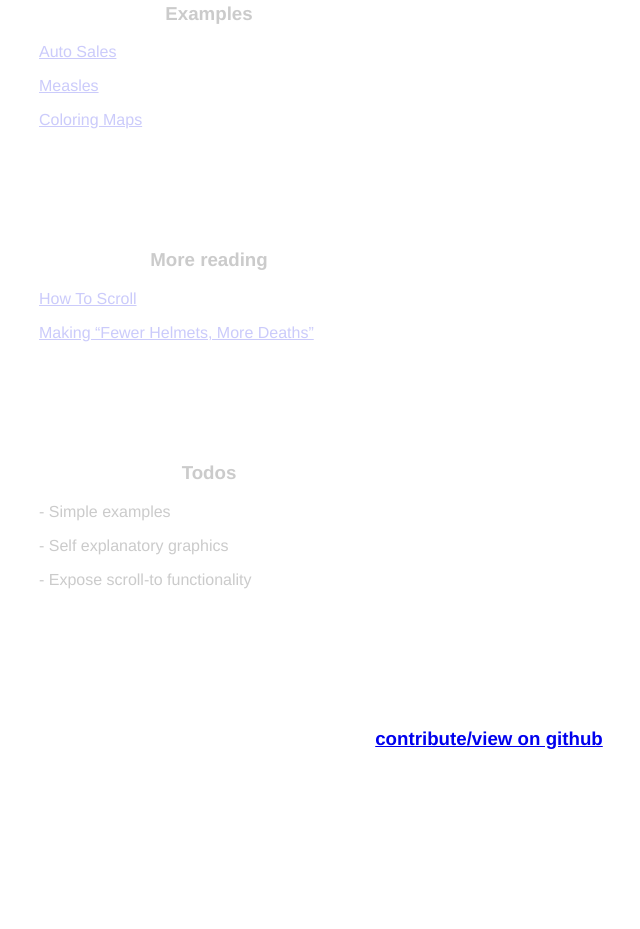
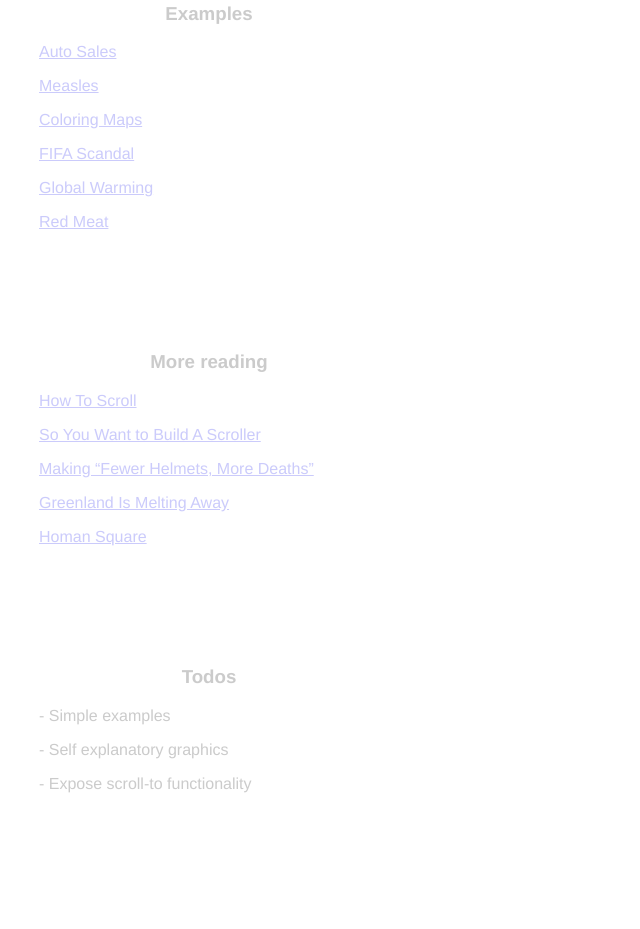
Before and after one commit to 1wheel/graph-scroll, a plain HTML site: page index.html in a window 1280 px wide. Shown: the part 2412-3341 px from the top of the page, without its empty margins (151-791 px from the left). Before the commit the page ends 3180 px from the top, so only its background shows below. Drawn offline with Linux system fonts and the light colour scheme; a script that the page names is missing.

Commit message:
more examples and reading

```diff
--- a/index.html
+++ b/index.html
@@ -190,13 +190,19 @@
       <p><a href='http://www.bloomberg.com/graphics/2015-auto-sales/'>Auto Sales</a></p>
       <p><a href='http://www.bloomberg.com/graphics/2015-measles-outbreaks/'>Measles</a></p>
       <p><a href='http://roadtolarissa.com/blog/2015/01/04/coloring-maps-with-d3/'>Coloring Maps</a></p>
+      <p><a href='http://www.bloomberg.com/graphics/2015-fifa-scandal/'>FIFA Scandal</a></p>
+      <p><a href='http://www.bloomberg.com/graphics/2015-whats-warming-the-world/'>Global Warming</a></p>
+      <p><a href='http://www.bloomberg.com/graphics/2015-red-meat-cancer/'>Red Meat</a></p>
     </div>
 
     <div>
       <h3>More reading</h3>
       <p><a href='http://bost.ocks.org/mike/scroll/'>How To Scroll</a></p>
+      <p><a href='http://vallandingham.me/scroller.html/'>So You Want to Build A Scroller</a></p>
       <p><a href='https://source.opennews.org/en-US/articles/behind-scenes-fewer-helmets-more-deaths/'>Making “Fewer Helmets, More Deaths”</a></p>
-    </div>
+      <p><a href='http://www.nytimes.com/interactive/2015/10/27/world/greenland-is-melting-away.html'>Greenland Is Melting Away</a></p>
+      <p><a href='http://www.theguardian.com/us-news/ng-interactive/2015/oct/19/homan-square-chicago-police-detainees'>Homan Square</a></p>
+   </div>
 
     <div>
       <h3>Todos</h3>
```
